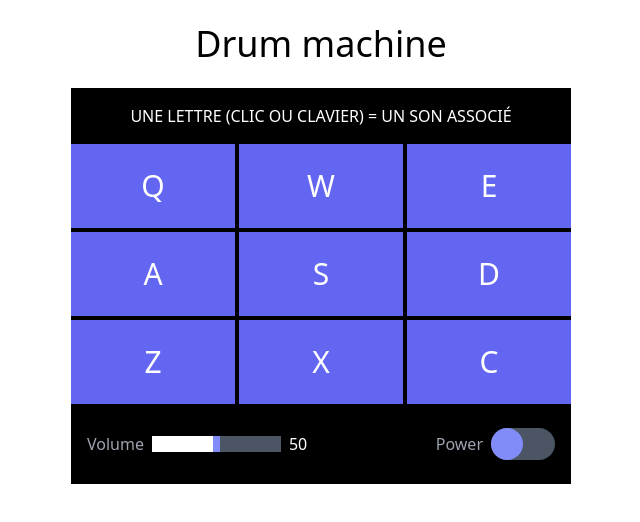
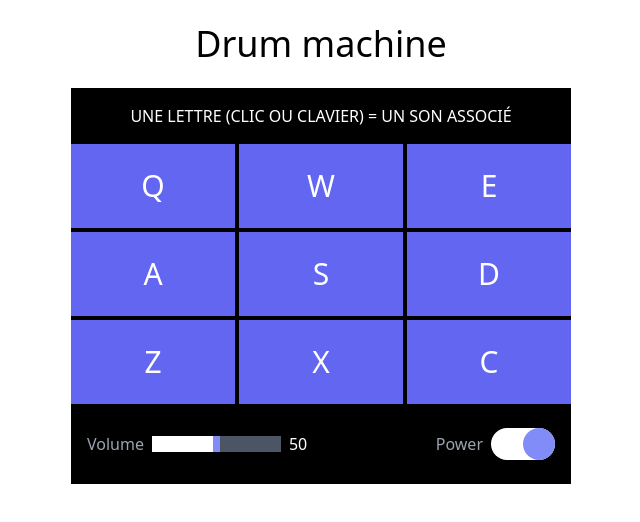
Before and after one commit to suzette-sousa/drum-machine, a React (Create React App) app: page / in a window 1280 px wide. Shown: the top 522 px of the page, without its empty margins (319-959 px from the left). Built offline with nearby package versions, Linux system fonts and the light colour scheme.

Commit message:
add functionality power and finalize

```diff
--- a/src/App.css
+++ b/src/App.css
@@ -5,6 +5,9 @@
 .App {
   max-width: 500px;
   margin: auto;
+}
+:disabled, :disabled:hover {
+  @apply bg-gray-400;
 }
 input[type="range"]::-webkit-slider-thumb {
   width: 0.4rem;
--- a/src/App.js
+++ b/src/App.js
@@ -1,7 +1,9 @@
 import React, {Component} from 'react';
-import Pad from './components/Pad'
+import Header from './components/Header';
+import Pad from './components/Pad';
+import SliderRange from './components/SliderRange';
+import Power from './components/Power';
 import './App.css';
-import SliderRange from './components/SliderRange';
 
 const btnsPad = [
   {
@@ -65,18 +67,16 @@ class App extends Component {
     super();
     this.state = {
       displaySound: 'Une lettre (clic ou clavier) = un son associé',
-      power: true,
+      isPower: true,
       inputVol: 50,
       volume: 0.5
     };
-    this.changeVol = this.changeVol.bind(this);
   }
 
   displaySound = displaySound => this.setState({displaySound});
 
-  changeVol(e) {
+  changeVol = e => {
     const volume = e.target.value / 100;
-
     this.setState({
       volume: volume,
       inputVol: e.target.value
@@ -84,15 +84,18 @@ class App extends Component {
 
   }
 
+  switchPower = () => this.setState({isPower: !this.state.isPower});
+
   render() {
     return (
       <div className="App">
-        <header className="App-header">
-          <h1 className="text-center text-4xl my-6">Drum machine</h1>
-        </header>
+        <Header />
         <main className="main bg-black text-white">
-          <div id="display" className="text-center p-4 uppercase">{this.state.displaySound}</div>
-          <div id="drum-machine" className="grid grid-cols-3 gap-1">
+          <div id="drum-machine">
+            <div id="display" className="text-center p-4 uppercase">
+              {this.state.displaySound}
+            </div>
+            <div className="grid grid-cols-3 gap-1">
               {
                 btnsPad.map((item, i) => {
                   return <Pad
@@ -103,6 +106,7 @@ class App extends Component {
                     displaySound={this.displaySound}
                     keypad={item.keypad}
                     volume={this.state.volume}
+                    isPower={this.state.isPower}
                     />
                 })
               }
@@ -112,12 +116,10 @@ class App extends Component {
                 inputVol={this.state.inputVol}
                 changeVol={this.changeVol}
               />
-            <div className="flex items-center justify-end py-2">
-              <label htmlFor="toggle" className="mr-2 text-s text-gray-400">Power</label>
-              <div className="relative inline-block w-16 align-middle select-none transition duration-200 ease-in">
-                <input type="checkbox" name="toggle" id="toggle" className="toggle-checkbox absolute block w-8 h-8 rounded-full bg-indigo-400 appearance-none cursor-pointer focus:outline-white" />
-                <label htmlFor="toggle" className="toggle-label block overflow-hidden h-8 rounded-full bg-gray-600 cursor-pointer"></label>
-              </div>
+              <Power
+                switchPower={this.switchPower}
+                isPower={this.state.isPower}
+              />
             </div>
           </div>
         </main>
--- /dev/null
+++ b/src/components/Header.js
@@ -0,0 +1,7 @@
+const Header = props => (
+  <header className="App-header">
+    <h1 className="text-center text-4xl my-6">Drum machine</h1>
+  </header>
+)
+
+export default Header;
--- a/src/components/Pad.js
+++ b/src/components/Pad.js
@@ -9,9 +9,7 @@ class Pad extends Component {
     this.sound.volume = this.props.volume;
   }
 
-  handleClick = () => {
-    this.playSound();
-  }
+  handleClick = () => this.playSound();
 
   handleKeyPress = (e) => {
     if(e.keyCode === this.props.keypad) {
@@ -19,19 +17,16 @@ class Pad extends Component {
     }
   }
 
-  componentDidMount() {
-    document.addEventListener('keydown', this.handleKeyPress);
-  }
+  componentDidMount = () => document.addEventListener('keydown', this.handleKeyPress);
 
-  componentWillUnmount() {
-    document.removeEventListener('keydown', this.handleKeyPress);
-  }
+  componentWillUnmount = () => document.removeEventListener('keydown', this.handleKeyPress);
+
 
   render() {
 
     return (
       <span onClick={this.handleClick}>
-        <button id={this.props.id} className={`drum-pad text-white bg-indigo-500 border-0 p-6 focus:outline-white hover:bg-indigo-600 text-3xl w-full`}>
+        <button disabled={!this.props.isPower} id={this.props.id} className={`drum-pad text-white bg-indigo-500 border-0 p-6 focus:outline-white hover:bg-indigo-600 text-3xl w-full`}>
           {this.props.itemPad}
           <audio id={this.props.itemPad} className="clip" src={this.props.src} ref={ref => this.sound = ref}>
             Votre navigateur ne parvient pas à lire le fichier audio.'
--- /dev/null
+++ b/src/components/Power.js
@@ -0,0 +1,20 @@
+import React, {Component} from 'react';
+
+class Power extends Component {
+
+  render() {
+
+    return (
+      <div className="flex items-center justify-end py-2">
+        <label htmlFor="switchPower" className="mr-2 text-s text-gray-400">Power</label>
+        <div className="relative inline-block w-16 align-middle select-none transition duration-200 ease-in">
+          <input type="checkbox" name="toggle" id="switchPower" className="toggle-checkbox absolute block w-8 h-8 rounded-full bg-indigo-400 appearance-none cursor-pointer focus:outline-white" onChange={this.props.switchPower} checked={this.props.isPower}/>
+          <label htmlFor="switchPower" className="toggle-label block overflow-hidden h-8 rounded-full bg-gray-600 cursor-pointer"></label>
+        </div>
+      </div>
+    )
+  }
+
+}
+
+export default Power;
```
Also changed, not shown: package.json (+7 -1 lines), 2 other files (tests, documents, lock files or other folders). Lines whose indentation alone changed are shown as unchanged.
